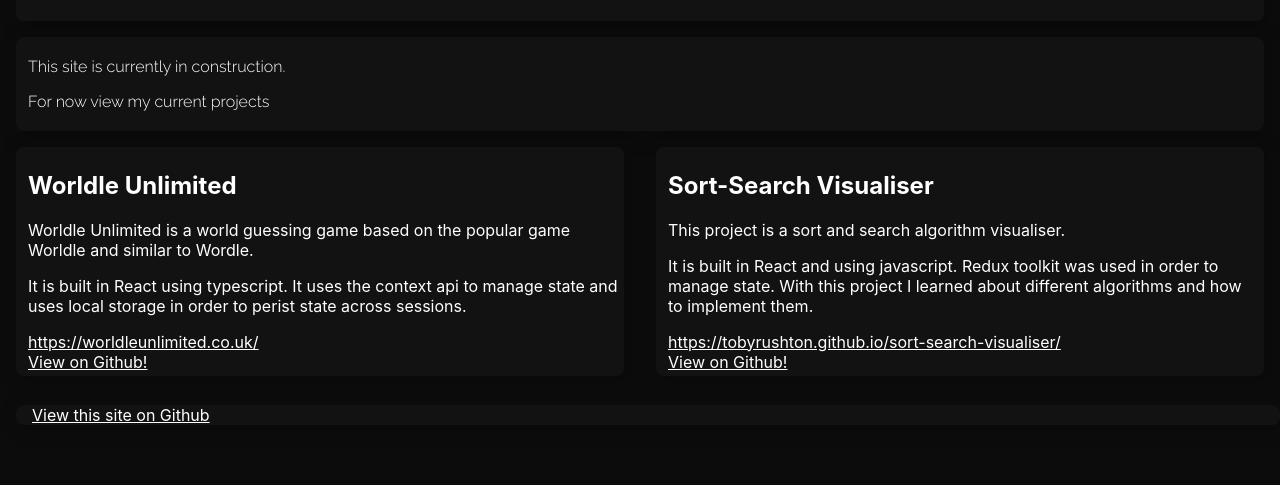
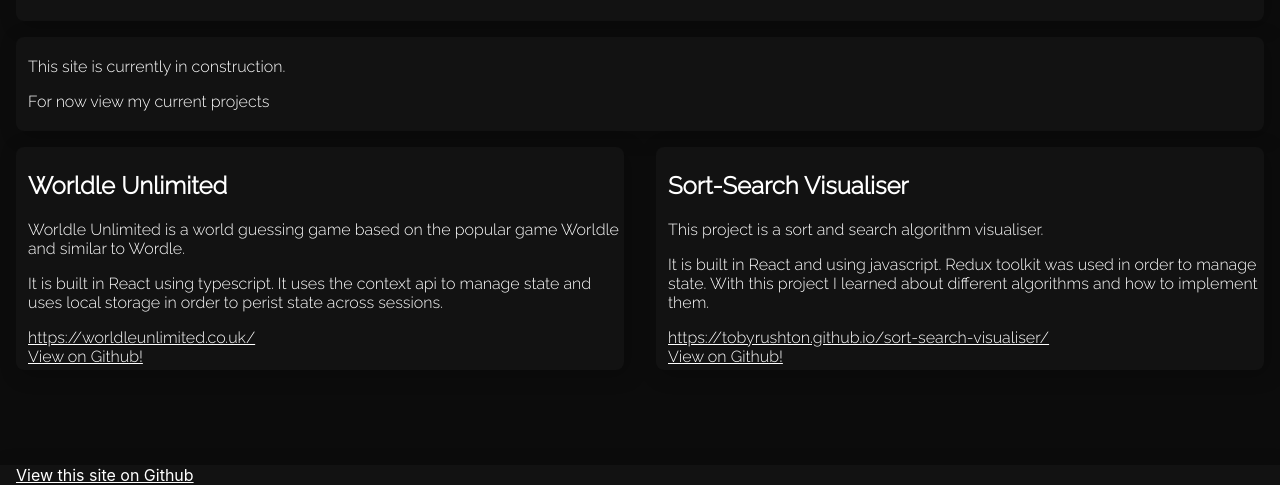
Before and after one commit to tobyrushton/tobyrushton.com, a Next.js app: page / in a window 1280 px wide. Shown: the part 315-800 px from the top of the page. Built offline with nearby package versions, Linux system fonts and the light colour scheme; no server answers.

Commit message:
styling update - updated responsivity

```diff
--- a/components/project.tsx
+++ b/components/project.tsx
@@ -11,7 +11,7 @@
 const Project: React.FC<props> = ({ title, link, sourceLink, children }) => {
     return (
         <div className={`${styles.article} ${styles.round} ${styles.shadow}`}>
-            <div className={`${styles.textBox} ${styles.roboto}`}>
+            <div className={`${styles.textBox} ${styles.raleway}`}>
                 <h2>{title}</h2>
                 {children}
                 <a href={link} target="_blank" rel="noreferrer">
--- a/pages/index.tsx
+++ b/pages/index.tsx
@@ -20,6 +20,7 @@
                     <p>For now view my current projects</p>
                 </div>
             </div>
+            <div className={styles.articleContainer}>
                 <Project
                     title="Worldle Unlimited"
                     link="https://worldleunlimited.co.uk/"
@@ -30,9 +31,9 @@
                         popular game Worldle and similar to Wordle.
                     </p>
                     <p>
-                    It is built in React using typescript. It uses the context
-                    api to manage state and uses local storage in order to
-                    perist state across sessions.
+                        It is built in React using typescript. It uses the
+                        context api to manage state and uses local storage in
+                        order to perist state across sessions.
                     </p>
                 </Project>
                 <Project
@@ -40,15 +41,23 @@
                     link="https://tobyrushton.github.io/sort-search-visualiser/"
                     sourceLink="https://github.com/tobyrushton/sort-search-visualiser"
                 >
-                <p>This project is a sort and search algorithm visualiser.</p>
                     <p>
-                    It is built in React and using javascript. Redux toolkit was
-                    used in order to manage state. With this project I learned
-                    about different algorithms and how to implement them.
+                        This project is a sort and search algorithm visualiser.
+                    </p>
+                    <p>
+                        It is built in React and using javascript. Redux toolkit
+                        was used in order to manage state. With this project I
+                        learned about different algorithms and how to implement
+                        them.
                     </p>
                 </Project>
+            </div>
             <div
-                className={`${styles.footer} ${styles.banner} ${styles.shadow} ${styles.round}`}
+                className={`${styles.footer} ${styles.banner} ${styles.shadow}`}
+                style={{
+                    width: '100%',
+                    margin: '0',
+                }}
             >
                 <a
                     href="https://github.com/tobyrushton/tobyrushton.com"
--- a/styles/Home.module.css
+++ b/styles/Home.module.css
@@ -5,7 +5,6 @@
     height: 100%;
     width: 100%;
     position: absolute;
-    overflow-y: scroll;
 }
 
 .banner {
@@ -44,15 +43,17 @@
     margin: 1rem;
     color: white;
     background-color: #121212;
-    display: inline-block;
+    flex: 1;
 }
 
 .footer {
-    position: relative;
-    bottom: 0.2rem;
+    position: absolute;
+    bottom: 0;
     padding-left: 1rem;
-    padding-right: 1rem;
-    width: auto;
+}
+
+.articleContainer {
+    display: flex;
 }
 
 @media screen and (max-width: 600px) {
@@ -61,13 +62,31 @@
     }
     .article {
         width: calc(100% - 2rem);
-        display: block;
+    }
+
+    .articleContainer {
+        flex-direction: column;
     }
 
     .footer {
         display: flex;
         justify-content: center;
         align-items: center;
-        width: calc(100% - 2rem);
     }
 }
+
+@media screen and (max-height: 875px) {
+    .wrapper {
+        overflow-y: scroll;
+    }
+
+    .footer {
+        position: relative;
+    }
+}
+
+@media screen and (min-height: 800px) and (min-width: 600px) {
+    .footer {
+        position: absolute;
+    }
+}
```
Also changed, not shown: 1 other file (tests, documents, lock files or other folders). Lines whose indentation alone changed are shown as unchanged.
